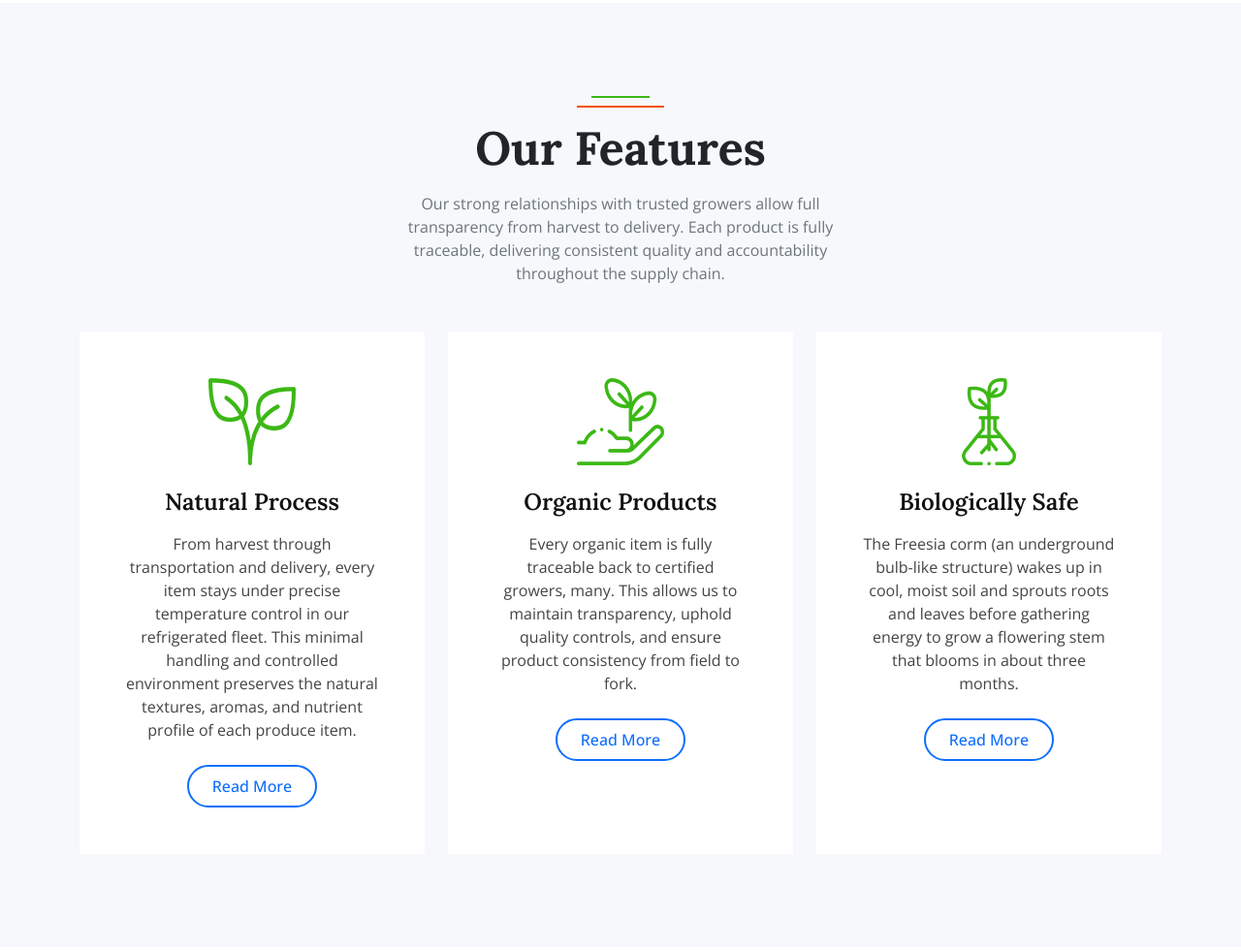
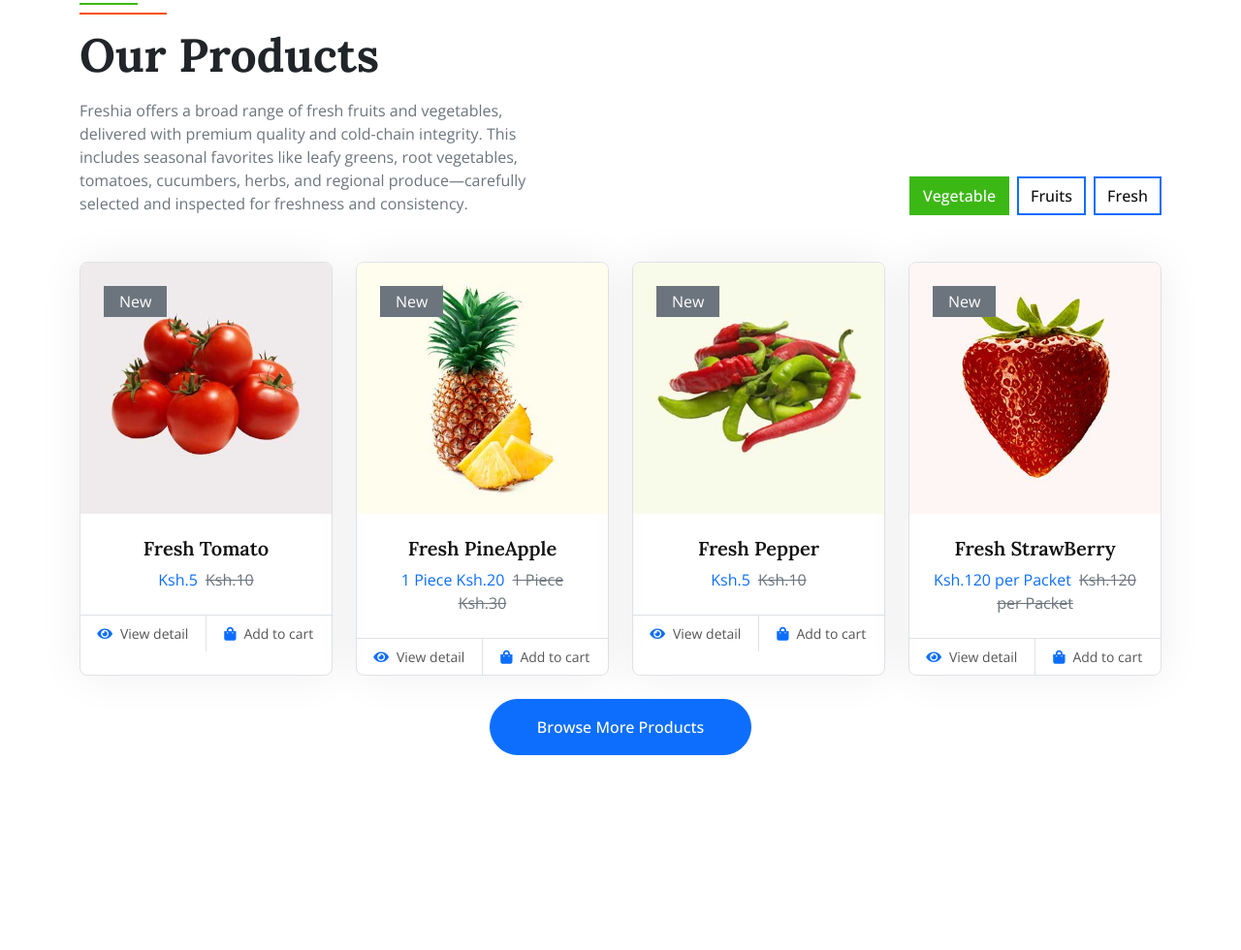
Before and after one commit to Annikesh-205/Freshia, a plain HTML site: page index.html in a window 1280 px wide. Shown: the part 1410-2390 px from the top of the page at 97% size. Drawn offline with nearby package versions, Linux system fonts and the light colour scheme; grey boxes are pictures that could not be loaded.

Commit message:
Update index.html

```diff
--- a/index.html
+++ b/index.html
@@ -183,44 +183,6 @@
     <!-- About End -->
 
 
-    <!-- Feature Start -->
-    <div class="container-fluid bg-light bg-icon my-5 py-6">
-        <div class="container">
-            <div class="section-header text-center mx-auto mb-5 wow fadeInUp" data-wow-delay="0.1s" style="max-width: 500px;">
-                <h1 class="display-5 mb-3">Our Features</h1>
-                <p>Our strong relationships with trusted growers allow full transparency from harvest to delivery. Each product is fully traceable, delivering consistent quality and accountability throughout the supply chain.</p>
-            </div>
-            <div class="row g-4">
-                <div class="col-lg-4 col-md-6 wow fadeInUp" data-wow-delay="0.1s">
-                    <div class="bg-white text-center h-100 p-4 p-xl-5">
-                        <img class="img-fluid mb-4" src="img/icon-1.png" alt="">
-                        <h4 class="mb-3">Natural Process</h4>
-                        <p class="mb-4">From harvest through transportation and delivery, every item stays under precise temperature control in our refrigerated fleet. This minimal handling and controlled environment preserves the natural textures, aromas, and nutrient profile of each produce item.</p>
-                        <a class="btn btn-outline-primary border-2 py-2 px-4 rounded-pill" href="">Read More</a>
-                    </div>
-                </div>
-                <div class="col-lg-4 col-md-6 wow fadeInUp" data-wow-delay="0.3s">
-                    <div class="bg-white text-center h-100 p-4 p-xl-5">
-                        <img class="img-fluid mb-4" src="img/icon-2.png" alt="">
-                        <h4 class="mb-3">Organic Products</h4>
-                        <p class="mb-4">Every organic item is fully traceable back to certified growers, many. This allows us to maintain transparency, uphold quality controls, and ensure product consistency from field to fork.</p>
-                        <a class="btn btn-outline-primary border-2 py-2 px-4 rounded-pill" href="">Read More</a>
-                    </div>
-                </div>
-                <div class="col-lg-4 col-md-6 wow fadeInUp" data-wow-delay="0.5s">
-                    <div class="bg-white text-center h-100 p-4 p-xl-5">
-                        <img class="img-fluid mb-4" src="img/icon-3.png" alt="">
-                        <h4 class="mb-3">Biologically Safe</h4>
-                        <p class="mb-4">The Freesia corm (an underground bulb-like structure) wakes up in cool, moist soil and sprouts roots and leaves before gathering energy to grow a flowering stem that blooms in about three months.</p>
-                        <a class="btn btn-outline-primary border-2 py-2 px-4 rounded-pill" href="">Read More</a>
-                    </div>
-                </div>
-            </div>
-        </div>
-    </div>
-    <!-- Feature End -->
-
-
 <!-- Product Start -->
 <div class="container-xxl py-5">
     <div class="container">
@@ -245,7 +207,11 @@
                 </ul>
             </div>
         </div>
-                <div id="tab-3" class="tab-pane fade show p-0">
+
+        <!-- Tab Content -->
+        <div class="tab-content">
+            <!-- Only tab-3 content was provided, but you should have all tabs -->
+            <div id="tab-3" class="tab-pane fade show p-0 active">
                 <div class="row g-4">
                     <div class="col-xl-3 col-lg-4 col-md-6">
                         <div class="product-item">
```
Lines whose indentation alone changed are shown as unchanged.
